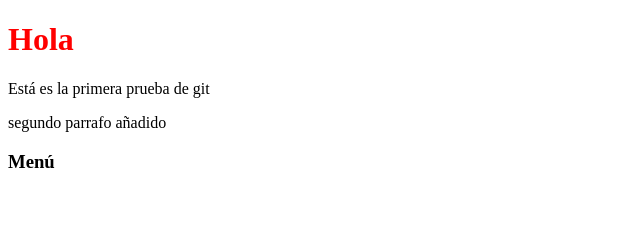
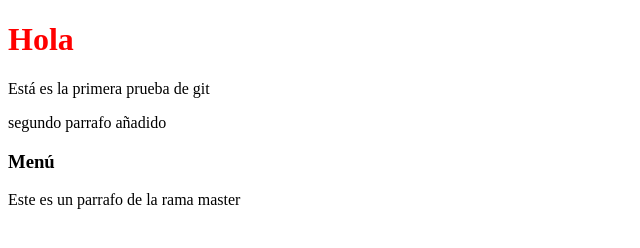
Before and after one commit to esteban0315/git_test, a plain HTML site: page index.html in a window 1280 px wide. Shown: the whole page, without its empty margins (0-640 px from the left). Drawn offline with Linux system fonts and the light colour scheme.

Commit message:
se añade parrafo al final

```diff
--- a/index.html
+++ b/index.html
@@ -11,5 +11,6 @@
     <p>Está es la primera prueba de git</p>
     <p>segundo parrafo añadido</p>
     <h3>Menú</h3>
+    <p>Este es un parrafo de la rama master</p>
 </body>
 </html>
```
